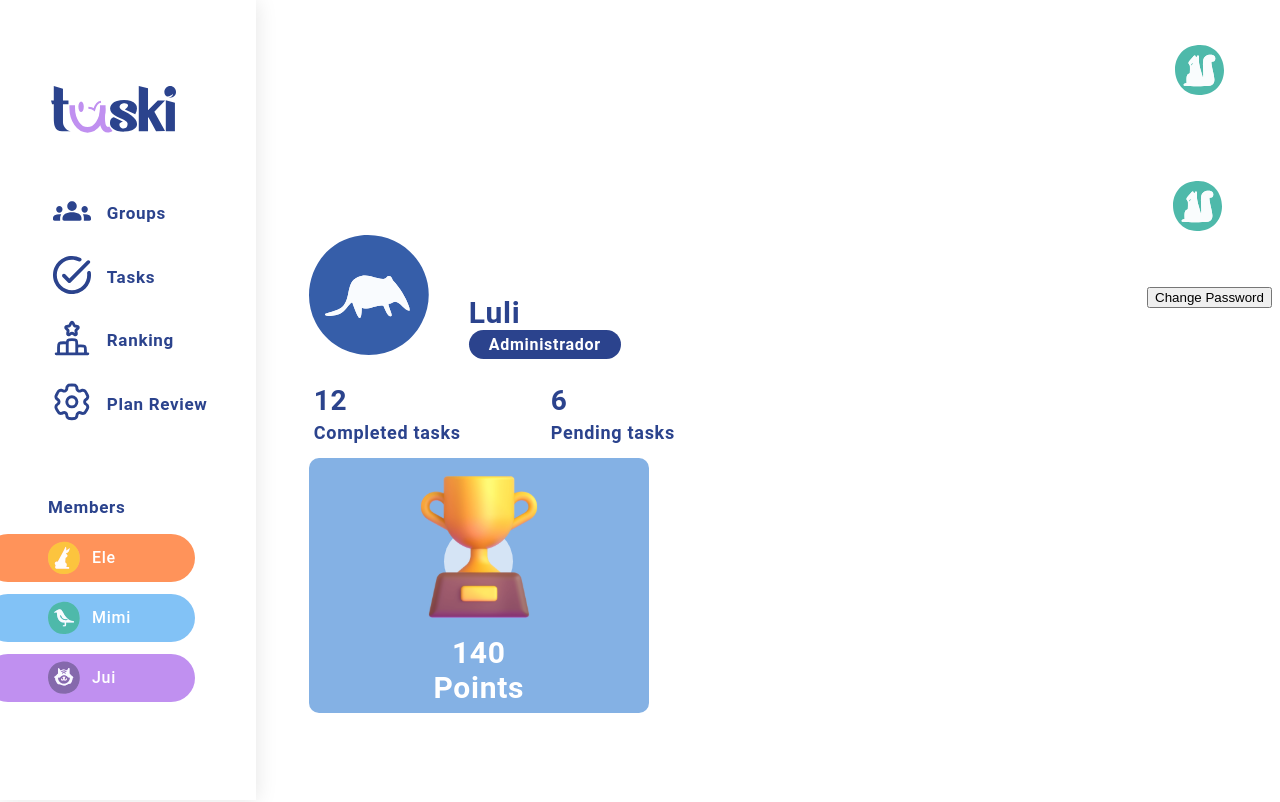
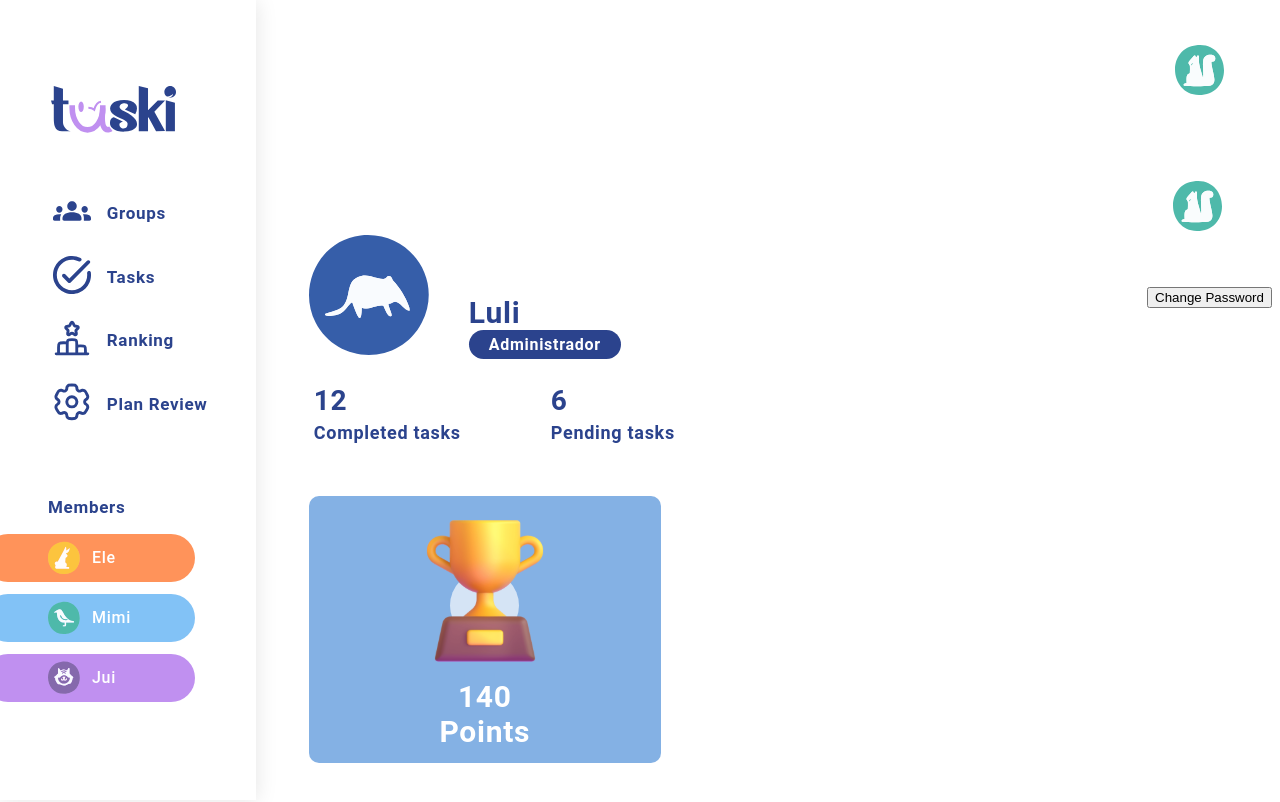
Before and after one commit to NikSala10/TaskiProject, a React (Vite) app: page /profile in a window 1280 px wide. Shown: the top 802 px of the page. Built offline with nearby package versions, Linux system fonts and the light colour scheme.

Commit message:
style(pages/profile): add CSS styles for Profile page

```diff
--- a/src/pages/Profile/Profile.css
+++ b/src/pages/Profile/Profile.css
@@ -9,7 +9,7 @@
     color: white;
     font-size: 24px;
     font-weight: 700;
-    padding: 10px;
+    padding: 1rem;
     background-color: #84b1e4;
     font-size: 30px;
 
@@ -23,7 +23,7 @@
 .tasks-summary{
     display: flex;
     gap: 5rem;
-    margin-bottom: 10px;
+    margin-bottom: 3rem;
     color: #2B438D;
     font-weight:600;
     font-size: 18px;
```
